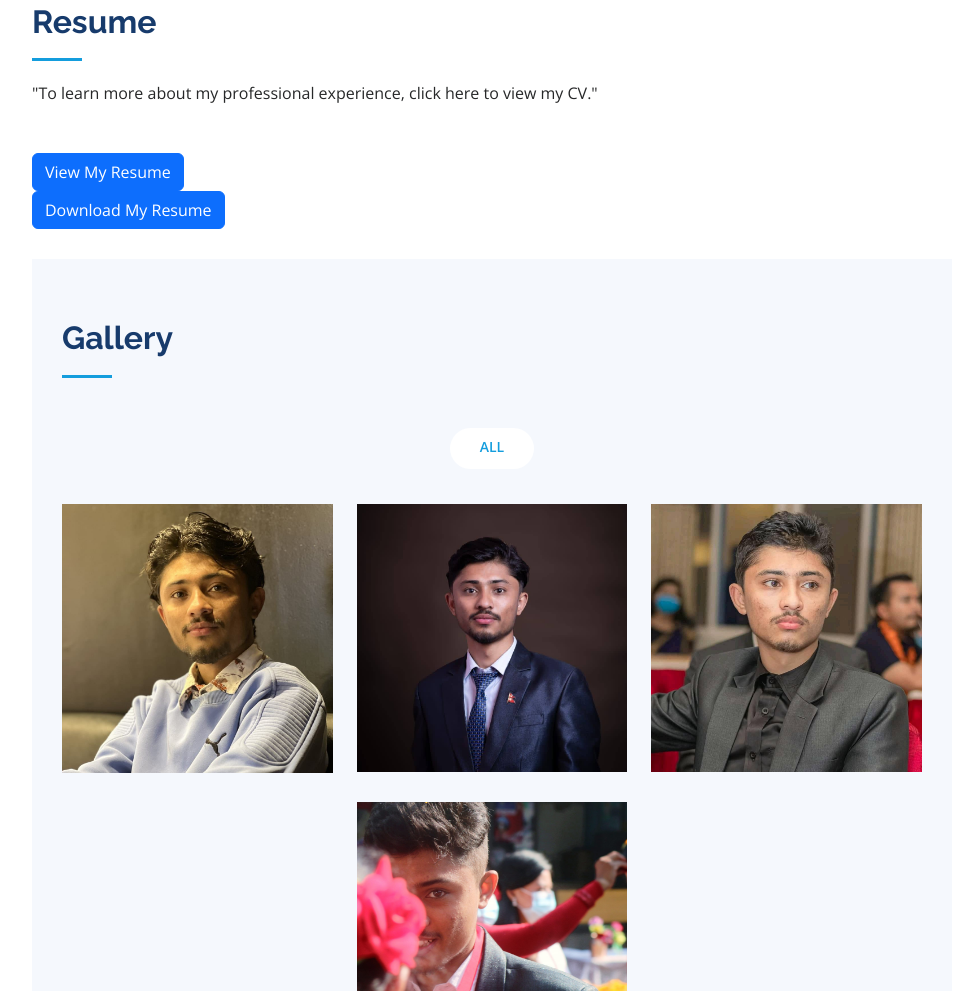
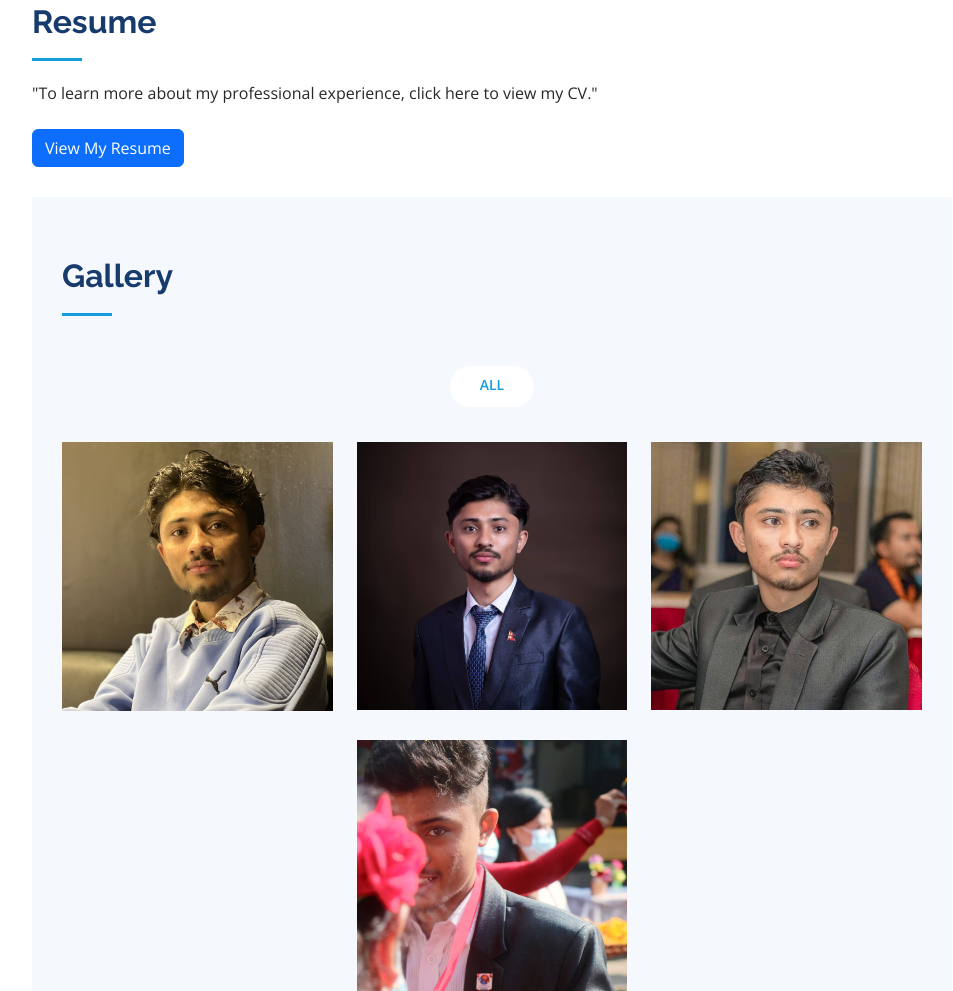
Before and after one commit to SahanshilPaudel/Sahanshilfinalportfolio, a plain HTML site: page index.html in a window 1280 px wide. Shown: the part 1965-2956 px from the top of the page, without its empty margins (298-1251 px from the left). Drawn offline with nearby package versions, Linux system fonts and the light colour scheme.

Commit message:
Update index.html

```diff
--- a/index.html
+++ b/index.html
@@ -213,7 +213,7 @@
           <h2>Resume</h2>
           <p>"To learn more about my professional experience, click here to view my CV."</p>
           <br>
-          <br>
+
 
              <!-- Download CV Button -->
 <!--         <div class="download-cv-btn">
@@ -225,10 +225,7 @@
     <a href="https://drive.google.com/file/d/1IAWK1GPQD90SiXeVN7YtVRCrtCRPYYZV/view?usp=sharing" class="btn btn-primary" target="_blank">View My Resume</a>
   </div>
 
-  <div class="download-cv-btn">
-    <!-- Download Resume Button -->
-    <a href="https://drive.google.com/uc?export=download&id=1IAWK1GPQD90SiXeVN7YtVRCrtCRPYYZV" class="btn btn-primary" target="_blank" download>Download My Resume</a>
-  </div>
+
 </div>
 
 
```
